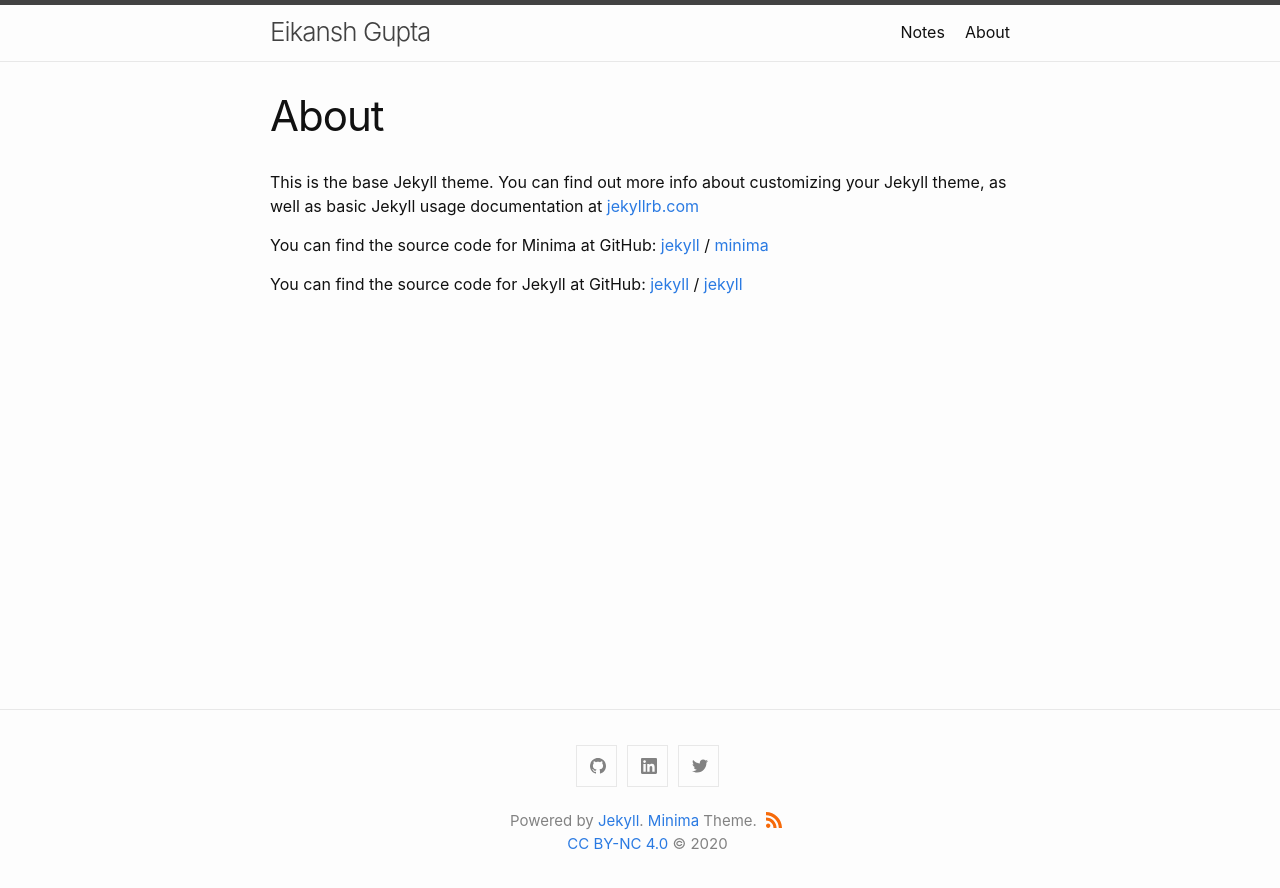
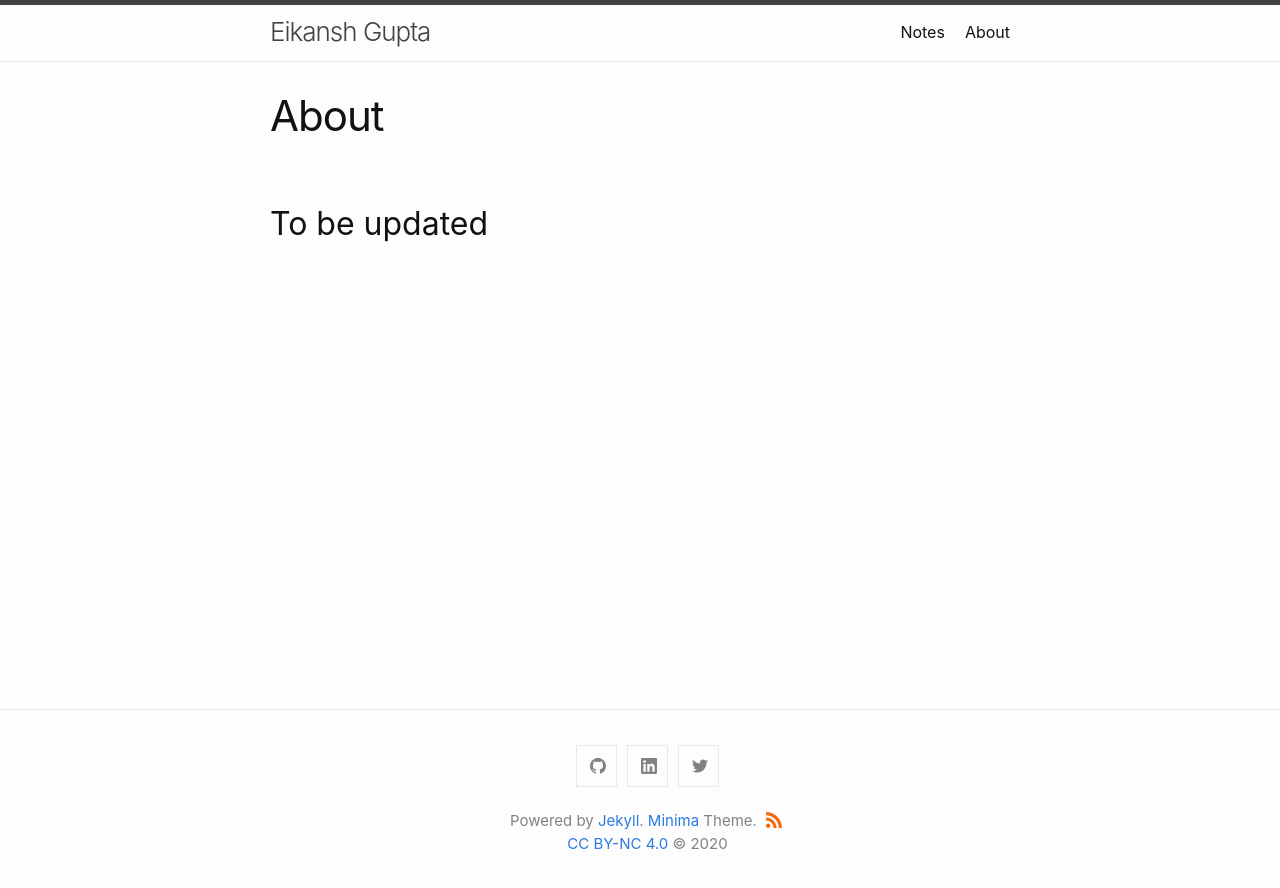
Before and after one commit to Eikansh/eikansh.github.io, a Jekyll site: the page built from about.markdown, in a window 1280 px wide. Shown: the top 888 px of the page. Built offline with Jekyll 4.4.1, drawn with Linux system fonts in a browser that asks for light colours.

Commit message:
Modified about page

```diff
--- a/_config.yml
+++ b/_config.yml
@@ -25,6 +25,7 @@ author:
 description: >- # this means to ignore newlines until "baseurl:"
 
 show_excerpts: false # set to true to show excerpts on the homepage
+permalink: pretty
 
 # Minima date format
 # refer to https://shopify.github.io/liquid/filters/date/ if you want to customize this
--- a/about.markdown
+++ b/about.markdown
@@ -4,15 +4,4 @@ title: About
 permalink: /about/
 ---
 
-This is the base Jekyll theme. You can find out more info about customizing your Jekyll theme, as well as basic Jekyll usage documentation at [jekyllrb.com](https://jekyllrb.com/)
-
-You can find the source code for Minima at GitHub:
-[jekyll][jekyll-organization] /
-[minima](https://github.com/jekyll/minima)
-
-You can find the source code for Jekyll at GitHub:
-[jekyll][jekyll-organization] /
-[jekyll](https://github.com/jekyll/jekyll)
-
-
-[jekyll-organization]: https://github.com/jekyll
+## To be updated
--- a/index.markdown
+++ /dev/null
@@ -1,6 +0,0 @@
----
-# Feel free to add content and custom Front Matter to this file.
-# To modify the layout, see https://jekyllrb.com/docs/themes/#overriding-theme-defaults
-
-layout: home
----
```
